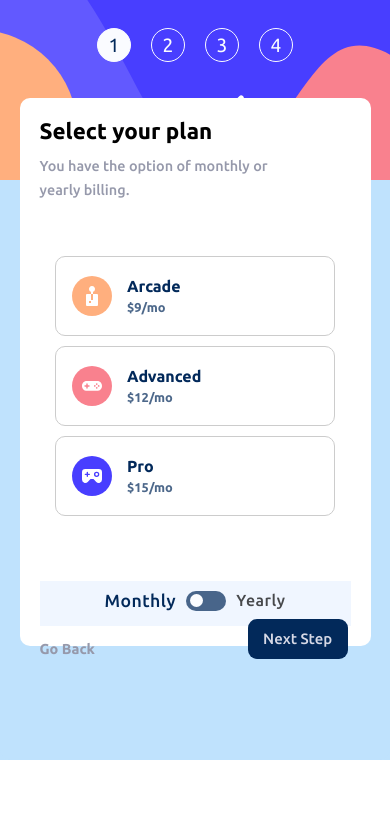
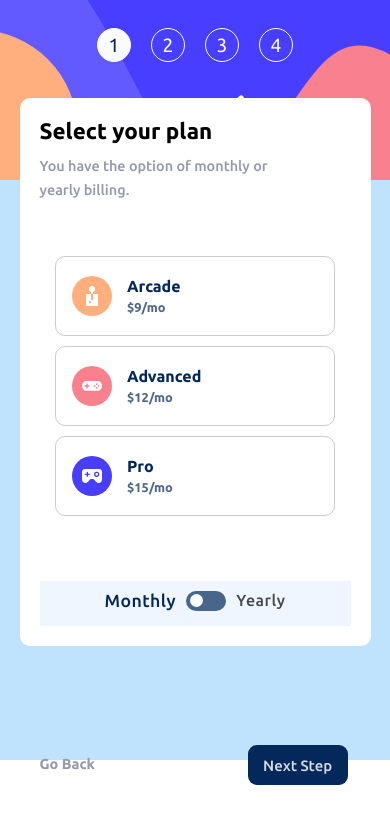
Before and after one commit to aryelzx/multistepform, a plain HTML site: page index.html in a window 390 px wide. Drawn offline with Linux system fonts and the light colour scheme.

Commit message:
almost finished

```diff
--- a/styles/media.css
+++ b/styles/media.css
@@ -231,11 +231,11 @@
   }
   .btn-back {
     position: absolute;
-    top: 99%;
+    top: 120%;
   }
   .btn {
     display: absolute;
-    top: 95%;
+    top: 118%;
   }
   label {
     font-weight: 500;
```
